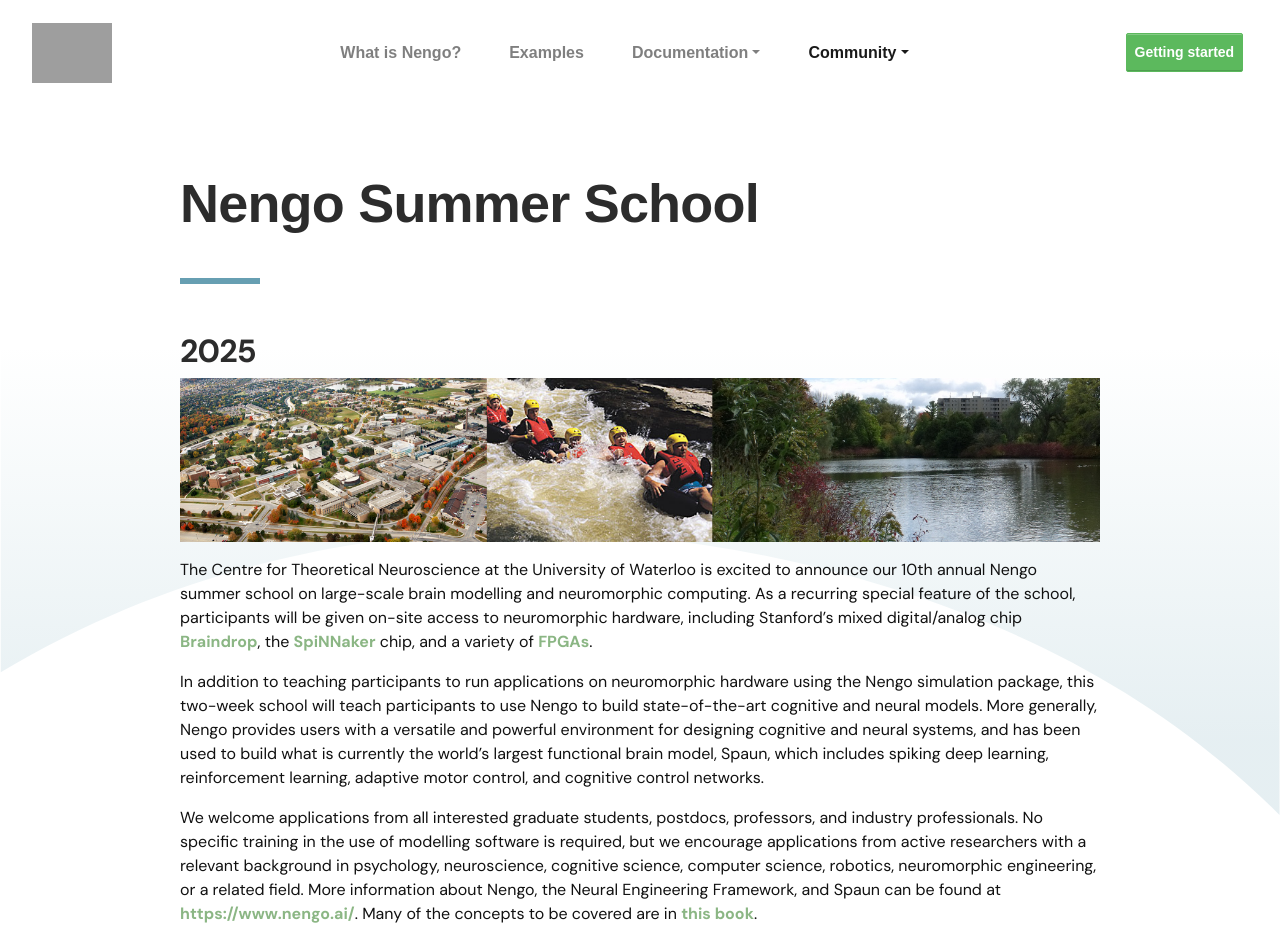
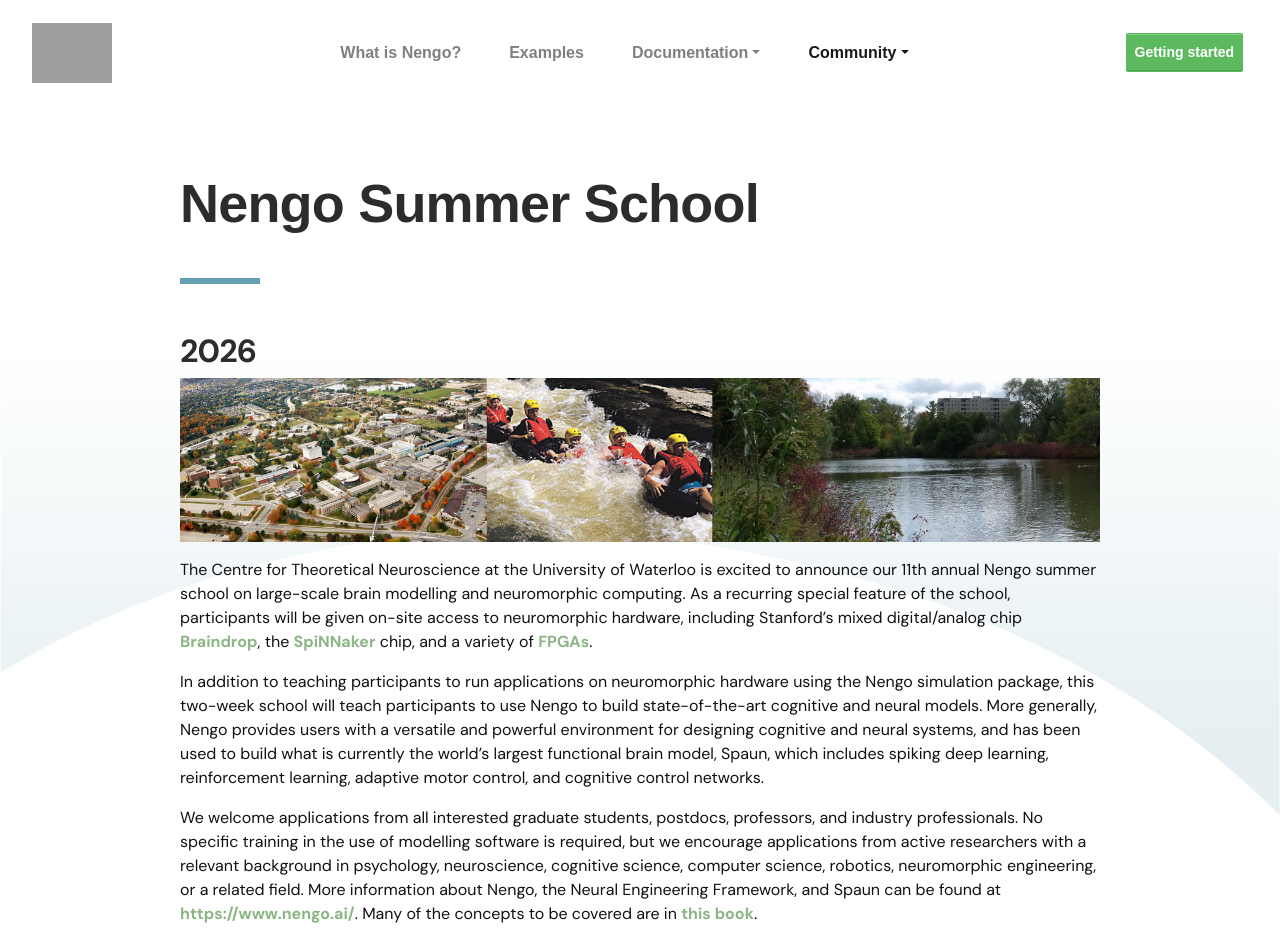
Before and after one commit to nengo/nengo.github.io, a Jekyll site: the page built from summer-school.md, in a window 1280 px wide and 1400 px high. Shown: the top 945 px of the window. Built offline with Jekyll 4.4.1, drawn with Linux system fonts in a browser that asks for light colours; nearby versions of some CDN libraries; some web fonts are replaced; comment, search, counter and statistics services are not loaded; some of the changed text lies outside the part shown.

Commit message:
Update summer-school.md
Waiting on 2025 video and registration fee confirmation

```diff
--- a/summer-school.md
+++ b/summer-school.md
@@ -6,14 +6,14 @@ title: Nengo Summer School
 footerClasses: gradient-bottom
 ---
 
-## 2025
+## 2026
 
 [<img alt="Nengo summer school"
 src="{{ site.baseurl }}/img/summerschool-campus.png"
 style="width: 100%;"/>]({{ site.baseurl }}/img/summerschool-campus.png)
 
 The Centre for Theoretical Neuroscience at the University of
-Waterloo is excited to announce our 10th annual Nengo summer school
+Waterloo is excited to announce our 11th annual Nengo summer school
 on large-scale brain modelling and neuromorphic computing. As a
 recurring special feature of the school, participants will be given
 on-site access to neuromorphic hardware, including Stanford’s mixed digital/analog chip
@@ -91,11 +92,12 @@ with a variety of prizes for strong projects! The complete
 schedule and list of guest lecturers will be announced at a later
 date.
 
-**Dates:** June 1st - June 13th, 2025
+**Dates:** May 31st - June 12th, 2026
 
 **Location:** University of Waterloo, Ontario, Canada
 ([map](http://goo.gl/Sa074A))
 
+### todo -- double-checking on this
 **Cost:** A registration fee is required of all
 participants (USD $550 for academic participants; USD $1000 for
 industry participants).
```
Also changed, not shown: other parts of summer-school.md (+9 -7 lines).
